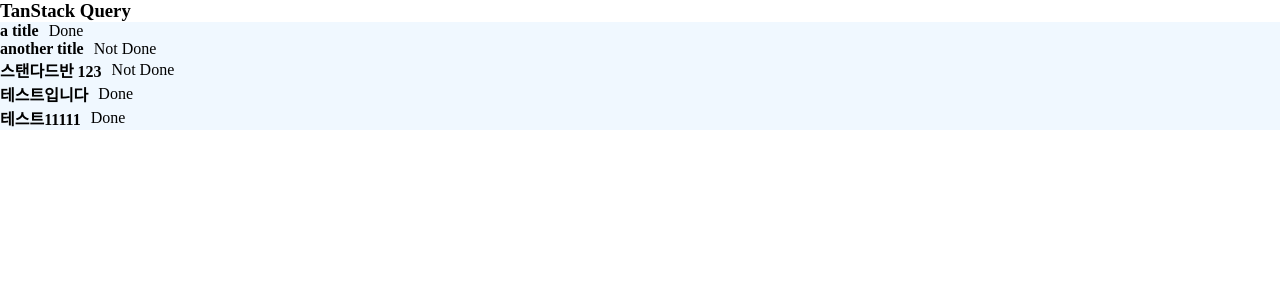
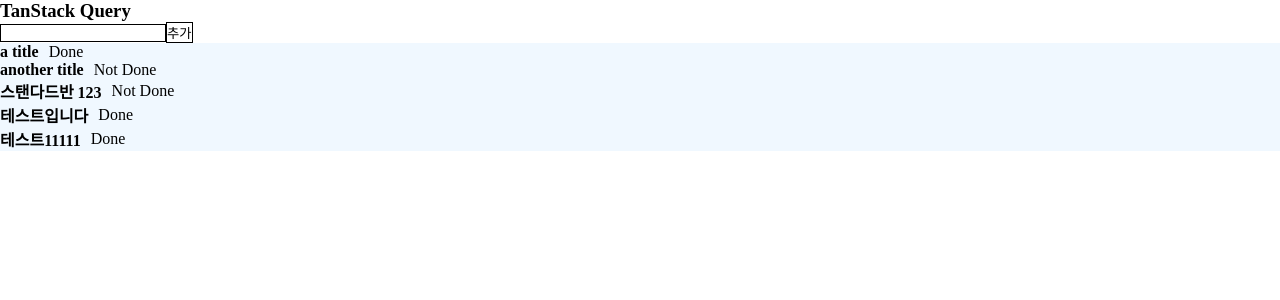
Before and after one commit to yuna-c/react, a React (Vite) app: page / in a window 1280 px wide. Shown: the top 300 px of the page. Built offline with nearby package versions, Linux system fonts and the light colour scheme; data requests are answered from the project's data file.

Commit message:
📝 add : useMutation

```diff
--- a/src/App.jsx
+++ b/src/App.jsx
@@ -1,7 +1,8 @@
+import { useMutation, useQuery } from '@tanstack/react-query'
 import axios from 'axios'
 // import Async from './components/async'
 import './styles/App.css'
-import { useQuery } from '@tanstack/react-query'
+import { useState } from 'react'
 
 // NOTE - TanStack Query
 
@@ -12,11 +13,18 @@ import { useQuery } from '@tanstack/react-query'
 // 주요 기능 : 데이터 캐싱, 자동 리페칭, 쿼리 무효화
 
 // NOTE - useQuery : 데이터를 가져오기(쿼리 키와 비동기 함수(패칭 함수))
+// NOTE - useMutation : 데이터를 생성, 수정, 삭제하는 등의 작업에 사용되는 훅([비동기 작업]을 쉽게 처리한다는 말 안에는 [작업이 완료된 후에 관련된 쿼리를 무효화]하는 과정이 포함)
 
 const App = () => {
+  const [todoItem, setTodoItem] = useState('')
+
   const fetchTodos = async () => {
     const response = await axios.get('http://localhost:4000/todos')
     return response.data
+  }
+
+  const addTodo = async (newTodo) => {
+    await axios.post('http://localhost:4000/todos', newTodo)
   }
 
   const {
@@ -26,6 +34,10 @@ const App = () => {
   } = useQuery({
     queryKey: ['todos'],
     queryFn: fetchTodos
+  })
+
+  const { mutate } = useMutation({
+    mutationFn: addTodo
   })
 
   if (isPending) {
@@ -39,6 +51,19 @@ const App = () => {
   return (
     <div>
       <h3>TanStack Query</h3>
+      <form
+        onSubmit={(e) => {
+          e.preventDefault()
+
+          const newTodoObj = { title: todoItem, isDone: false }
+
+          // useMutation 로직 필요
+          mutate(newTodoObj)
+        }}
+      >
+        <input type="text" value={todoItem} onChange={(e) => setTodoItem(e.target.value)} />
+        <button>추가</button>
+      </form>
       <ul>
         {todos.map((todo) => {
           return (
```
